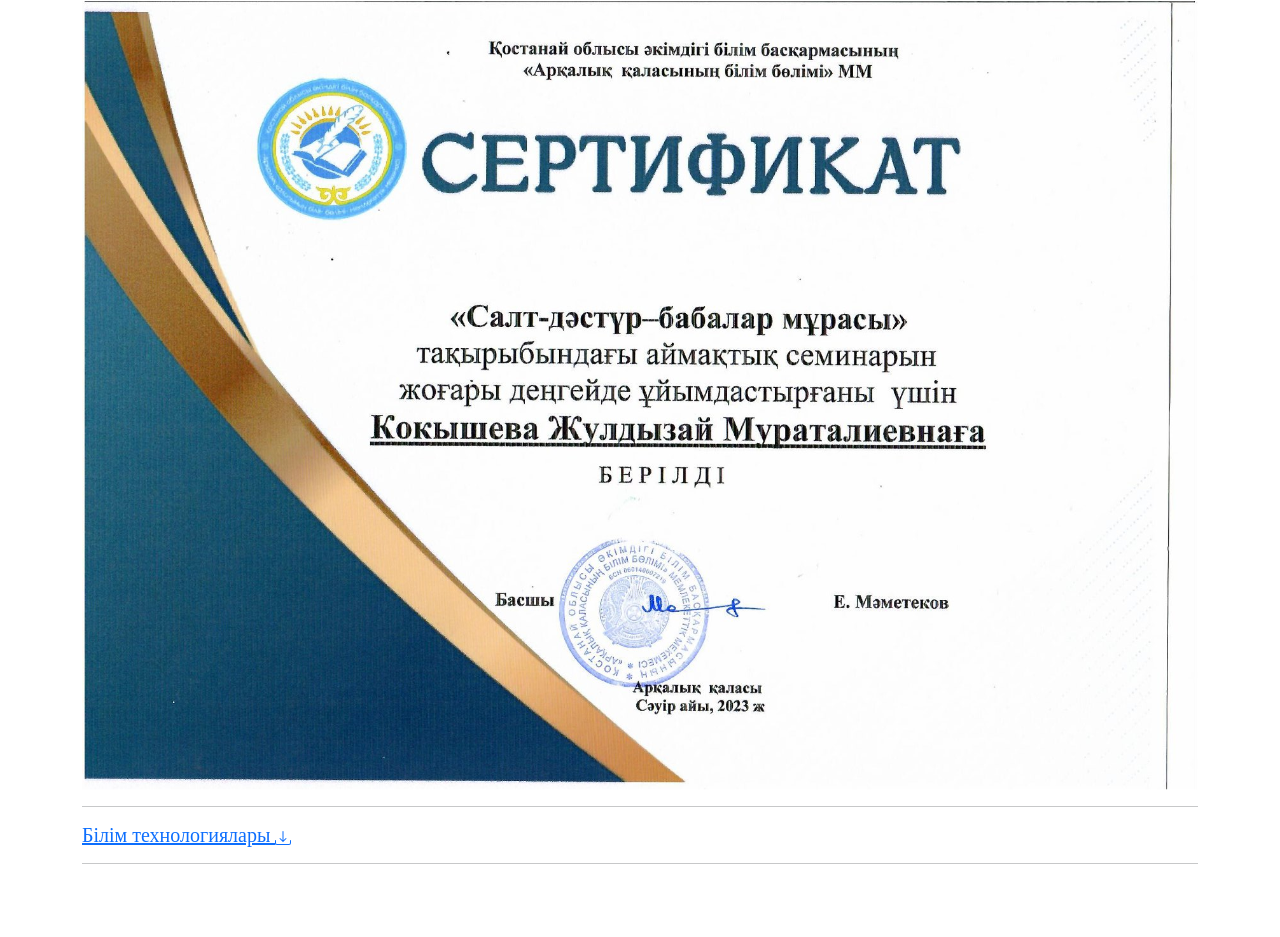
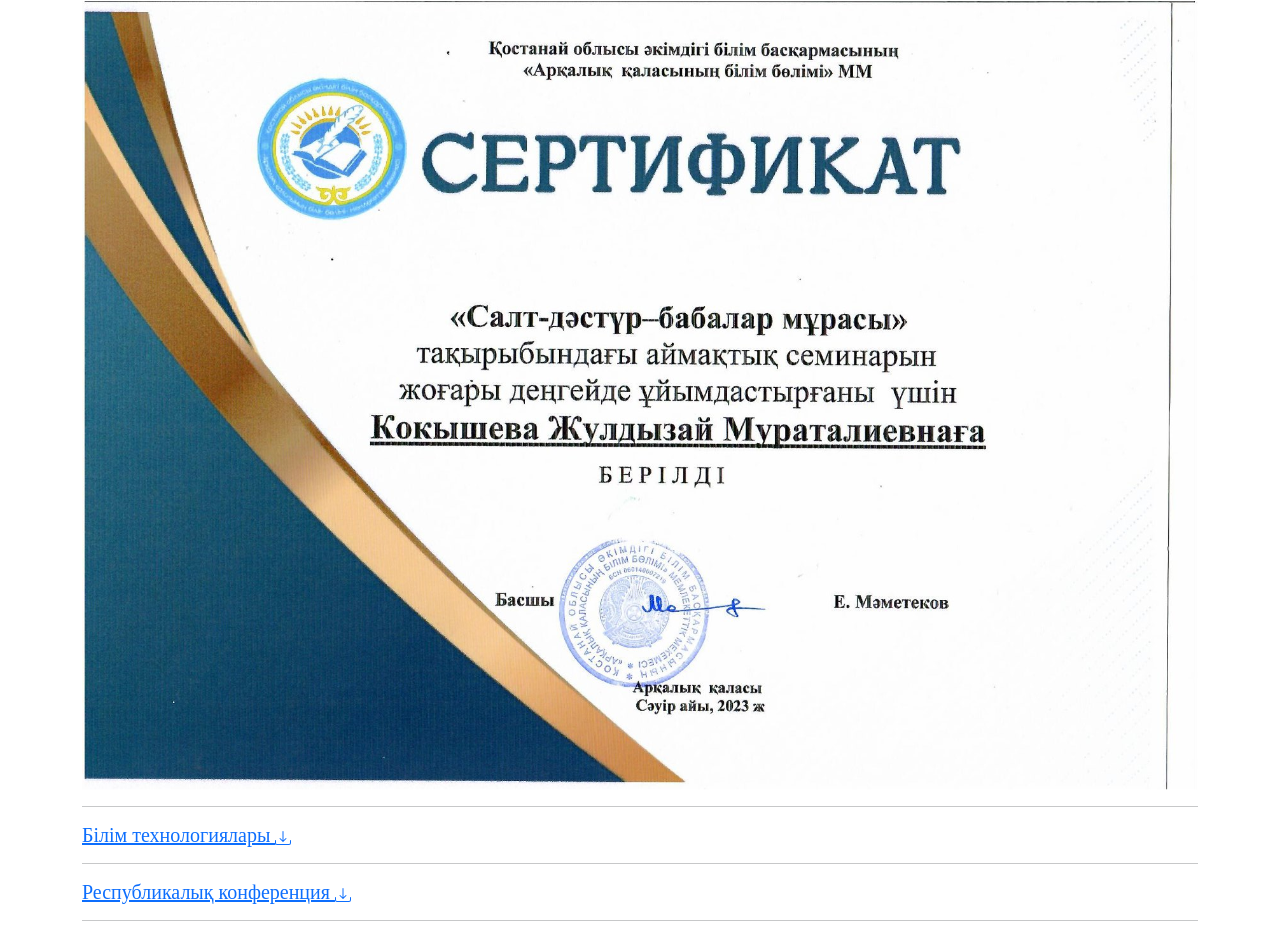
Before and after one commit to looksmaxxinng/portfoliojuldyz, a plain HTML site: page istazhirbie.html in a window 1280 px wide. Shown: the part 1389-2326 px from the top of the page. Before the commit the page ends 2269 px from the top, so only its background shows below. Drawn offline with nearby package versions, Linux system fonts and the light colour scheme.

Commit message:
Update istazhirbie.html

```diff
--- a/istazhirbie.html
+++ b/istazhirbie.html
@@ -115,6 +115,16 @@
                 <path
                     d="M7.646 11.854a.5.5 0 0 0 .708 0l3-3a.5.5 0 0 0-.708-.708L8.5 10.293V1.5a.5.5 0 0 0-1 0v8.793L5.354 8.146a.5.5 0 1 0-.708.708z" />
             </svg></a></h5>
+
+    <hr>
+            <h5><a class="link-jetistikter" href="/assets/respconf.pdf" download>Республикалық конференция <svg xmlns="http://www.w3.org/2000/svg" width="16" height="16" fill="currentColor"
+                class="bi bi-download" viewBox="0 0 16 16">
+                <path
+                    d="M.5 9.9a.5.5 0 0 1 .5.5v2.5a1 1 0 0 0 1 1h12a1 1 0 0 0 1-1v-2.5a.5.5 0 0 1 1 0v2.5a2 2 0 0 1-2 2H2a2 2 0 0 1-2-2v-2.5a.5.5 0 0 1 .5-.5" />
+                <path
+                    d="M7.646 11.854a.5.5 0 0 0 .708 0l3-3a.5.5 0 0 0-.708-.708L8.5 10.293V1.5a.5.5 0 0 0-1 0v8.793L5.354 8.146a.5.5 0 1 0-.708.708z" />
+            </svg></a></h5>
+
     <hr>
         </div>
 
```
